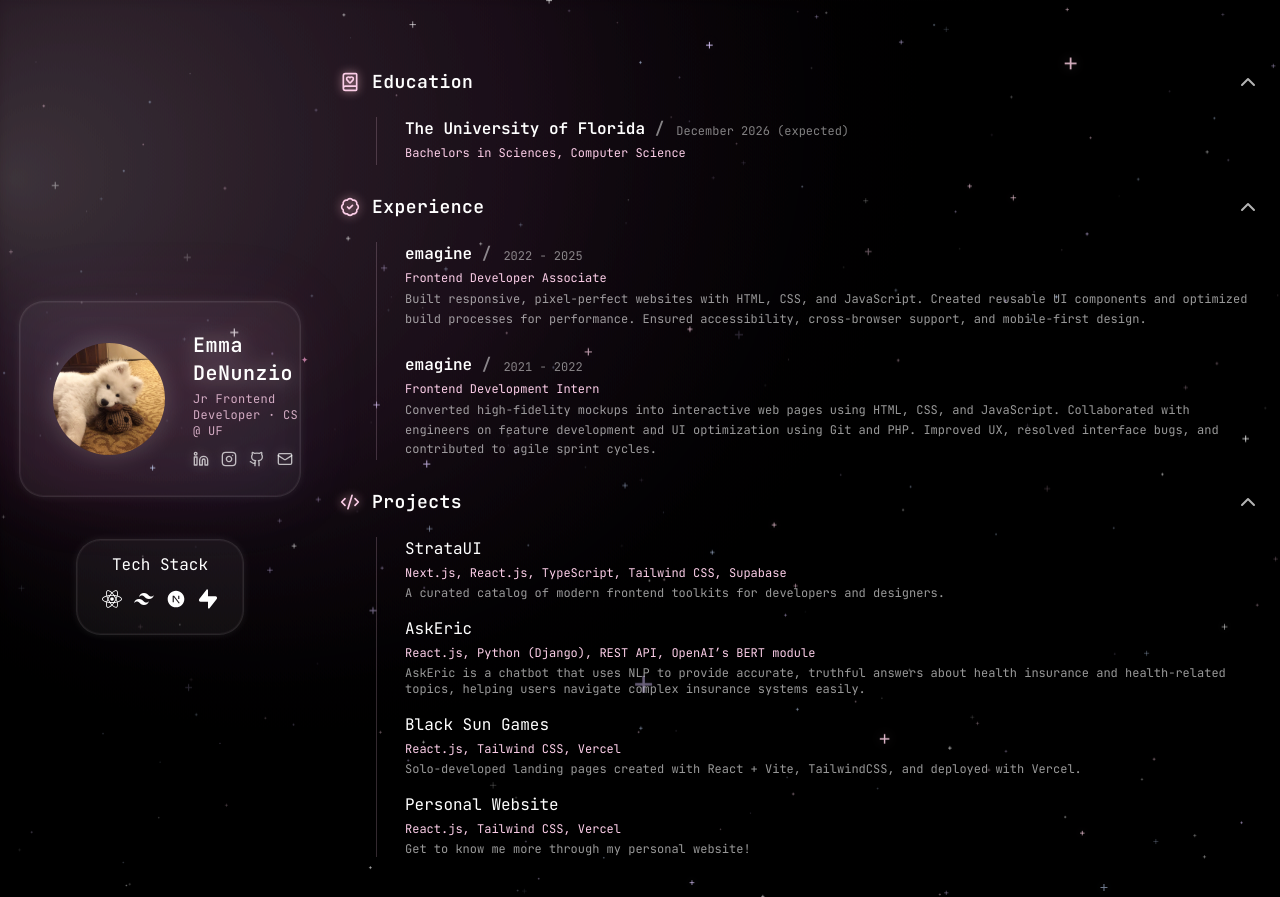
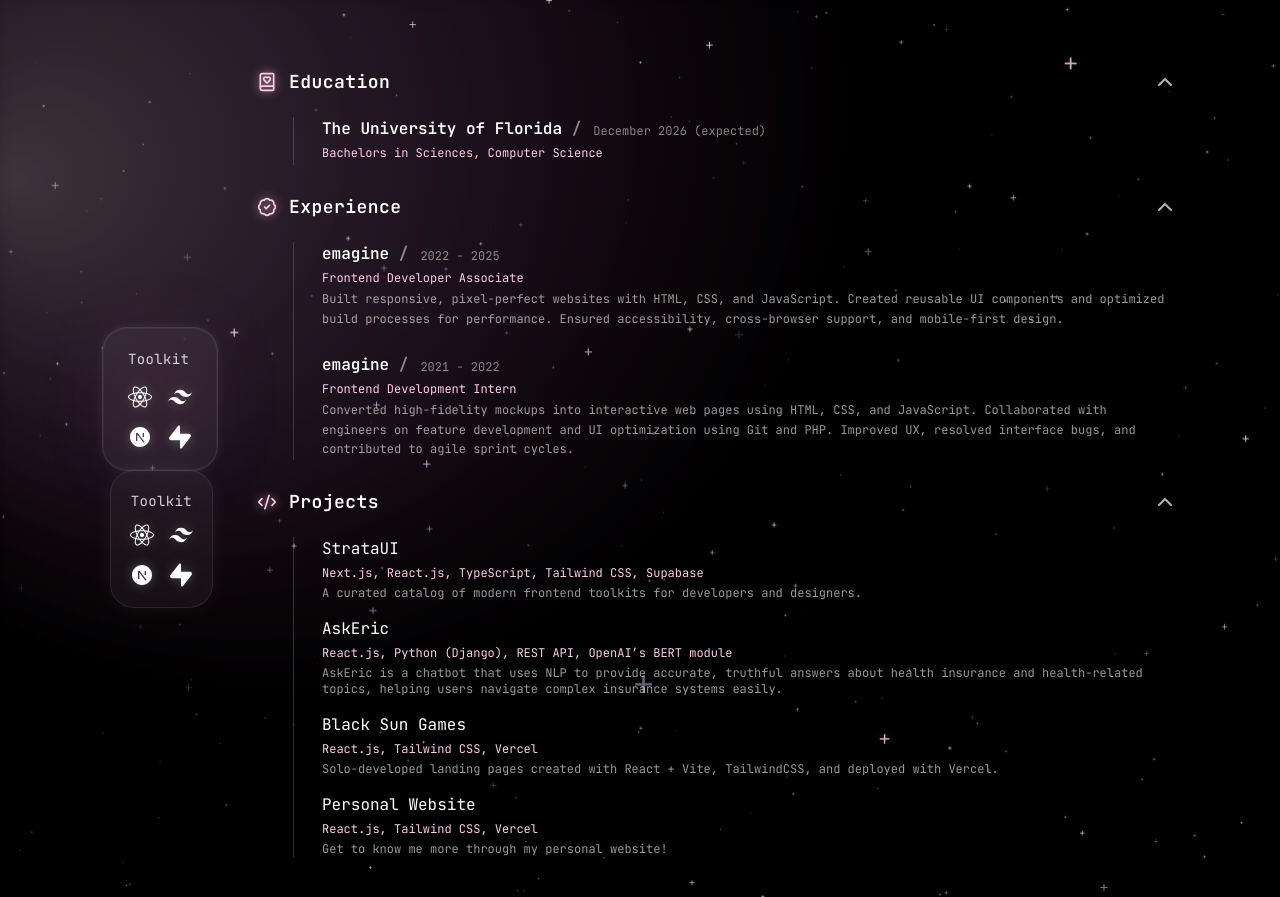
Before and after one commit to emijane/edenunz, a React (Vite) app in the folder portfolio/: page / in a window 1280 px wide. Built offline with nearby package versions, Linux system fonts and the light colour scheme; no server answers.

Commit message:
grid test

```diff
--- a/portfolio/src/App.jsx
+++ b/portfolio/src/App.jsx
@@ -24,10 +24,12 @@
                       <ParallaxHover>
                         <ProfileCard />
                       </ParallaxHover>
-                      <div className="w-full mt-6">
-                          <SpotifyWidget />
+                      <div className='flex'>
+                        <div className="w-full mt-6">
+                            <SpotifyWidget />
+                        </div>
+                        <TechStack/>
                       </div>
-                      <TechStack/>
                     </div>
 
                     <div className="max-w-230">
--- a/portfolio/src/layout/ProfileCard.jsx
+++ b/portfolio/src/layout/ProfileCard.jsx
@@ -1,12 +1,11 @@
-import icon from '../assets/icon.jpg'
-import { Linkedin, Instagram, Github, Mail } from "lucide-react";
-import SpotifyWidget from "../components/SpotifyWidget";
+import { FaReact } from "react-icons/fa";
+import { RiTailwindCssFill, RiNextjsFill, RiSupabaseFill } from "react-icons/ri";
 
-export default function ProfileCard() {
+export default function TechStackCard() {
     return (
-        <div className="relative w-full max-w-xl group">
+        <div className="relative w-full max-w-xs group">
 
-            {/* Outer glow aura */}
+            {/* Outer glow aura (same as profile card) */}
             <div className="
                 absolute inset-0
                 rounded-3xl
@@ -14,76 +13,57 @@
                 blur-2xl opacity-70
                 group-hover:opacity-90
                 transition-all duration-700
-                pointer-events-none">
-            </div>
+                pointer-events-none
+            "></div>
 
-            {/* Extra subtle top highlight */}
+            {/* Top highlight overlay (same) */}
             <div className="
                 absolute inset-0 rounded-3xl
                 bg-white/5 blur-xl
                 opacity-10
-                pointer-events-none">
-            </div>
+                pointer-events-none
+            "></div>
 
-            {/* MAIN GLASS CARD */}
+            {/* MAIN GLASS CARD — same styling as ProfileCard */}
             <div className="
                 relative z-10
-                px-8 py-7
+                px-6 py-5
                 rounded-3xl
                 bg-white/5
                 border border-pink-200/5
                 shadow-[0_0_10px_rgba(255,255,255,0.1)]
                 ring-1 ring-white/10
+                backdrop-blur-xl
                 transition-all duration-500
                 group-hover:bg-pink-200/5
                 group-hover:shadow-[0_0_15px_rgba(255,255,255,0.17)]
             ">
 
-                {/* AVATAR + TEXT */}
-                <div className="flex flex-col sm:flex-row items-center gap-7">
-                    <img
-                        src={icon}
-                        alt="Icon"
-                        className="w-24 lg:w-28 rounded-full shadow-[0_0_25px_rgba(255,255,255,0.18)]"
+                {/* Title */}
+                <h3 className="text-white/80 text-sm tracking-wide mb-4 text-left">
+                    Toolkit
+                </h3>
+
+                {/* Icon Grid */}
+                <div className="grid grid-cols-2 gap-4 place-items-center text-white text-2xl">
+                    <FaReact
+                        title="React"
+                        className="hover:scale-110 transition drop-shadow-[0_0_6px_rgba(255,255,255,0.25)]"
                     />
+                    <RiTailwindCssFill
+                        title="Tailwind CSS"
+                        className="hover:scale-110 transition drop-shadow-[0_0_6px_rgba(255,255,255,0.25)]"
+                    />
+                    <RiNextjsFill
+                        title="Next.js"
+                        className="hover:scale-110 transition drop-shadow-[0_0_6px_rgba(255,255,255,0.25)]"
+                    />
+                    <RiSupabaseFill
+                        title="Supabase"
+                        className="hover:scale-110 transition drop-shadow-[0_0_6px_rgba(255,255,255,0.25)]"
+                    />
+                </div>
 
-                    <div className="text-left items-center sm:items-start flex flex-col">
-                        <div className="flex items-center gap-2">
-                            <h1 className="
-                                text-xl font-semibold text-white tracking-wide
-                                drop-shadow-[0_0_10px_rgba(255,255,255,0.4)]
-                            ">
-                                Emma DeNunzio
-                            </h1>
-
-                            {/* sparkle emoji glow */}
-                            <span className="text-pink-300 text-xs animate-pulse-slow">
-                                ✦
-                            </span>
-                        </div>
-
-                        <p className="text-xs text-pink-200/80 tracking-wide mt-1">
-                            Jr Frontend Developer · CS @ UF
-                        </p>
-
-                        {/* Social icons */}
-                        <div className="flex flex-row gap-3 mt-3">
-                            {[Linkedin, Instagram, Github, Mail].map((Icon, i) => (
-                                <Icon
-                                    key={i}
-                                    className="
-                                        text-white/70 w-4 h-4
-                                        transition-all duration-300
-                                        hover:text-white
-                                        cursor-pointer
-                                        hover:scale-[1.18]
-                                        drop-shadow-[0_0_6px_rgba(255,255,255,0.3)]
-                                    "
-                                />
-                            ))}
-                        </div>
-                    </div>
-                </div>
             </div>
         </div>
     );
--- a/portfolio/src/layout/TechStack.jsx
+++ b/portfolio/src/layout/TechStack.jsx
@@ -1,25 +1,45 @@
+import { FaReact } from "react-icons/fa";
+import { RiTailwindCssFill, RiNextjsFill, RiSupabaseFill } from "react-icons/ri";
 
-import { FaReact } from "react-icons/fa";
-import { RiTailwindCssFill } from "react-icons/ri";
-import { RiNextjsFill } from "react-icons/ri";
-import { RiSupabaseFill } from "react-icons/ri";
-
-export default function EducationAccordion() {
+export default function ToolkitCard() {
     return (
-        <div className="
-                flex flex-col mt-5 p-3
+        <div
+            className="
+                flex flex-col p-5
                 relative z-10
                 rounded-3xl
-                bg-white/5 border border-pink-200/5 shadow-[0_0_10px_rgba(255,255,255,0.1)]
-                ring-1 ring-white/10
+                bg-white/5
+                border border-pink-200/10
+                backdrop-blur-xl
+                shadow-[0_0_20px_rgba(255,255,255,0.06)]
                 transition-all duration-500
-                group-hover:bg-pink-200/5 group-hover:shadow-[0_0_15px_rgba(255,255,255,0.17)]">
-            <h3 className="text-white">Tech Stack</h3>
-            <div className="flex gap-3 text-blackrounded-md p-3">
-                <FaReact title="React" className="w-5 h-5 text-white"/>
-                <RiTailwindCssFill title="Tailwind CSS" className="w-5 h-5 text-white"/>
-                <RiNextjsFill title="Next.js" className="w-5 h-5 text-white"/>
-                <RiSupabaseFill title="Supabase" className="w-5 h-5 text-white"/>
+                hover:bg-white/10
+                hover:shadow-[0_0_25px_rgba(255,255,255,0.12)]
+            "
+        >
+            {/* Title */}
+            <h3 className="text-white/80 text-sm tracking-wide mb-3">
+                Toolkit
+            </h3>
+
+            {/* Icon Grid */}
+            <div className="grid grid-cols-2 gap-4 place-items-center text-white text-2xl">
+                <FaReact
+                    title="React"
+                    className="drop-shadow-[0_0_6px_rgba(255,255,255,0.25)] hover:scale-110 transition"
+                />
+                <RiTailwindCssFill
+                    title="Tailwind CSS"
+                    className="drop-shadow-[0_0_6px_rgba(255,255,255,0.25)] hover:scale-110 transition"
+                />
+                <RiNextjsFill
+                    title="Next.js"
+                    className="drop-shadow-[0_0_6px_rgba(255,255,255,0.25)] hover:scale-110 transition"
+                />
+                <RiSupabaseFill
+                    title="Supabase"
+                    className="drop-shadow-[0_0_6px_rgba(255,255,255,0.25)] hover:scale-110 transition"
+                />
             </div>
         </div>
     );
```
